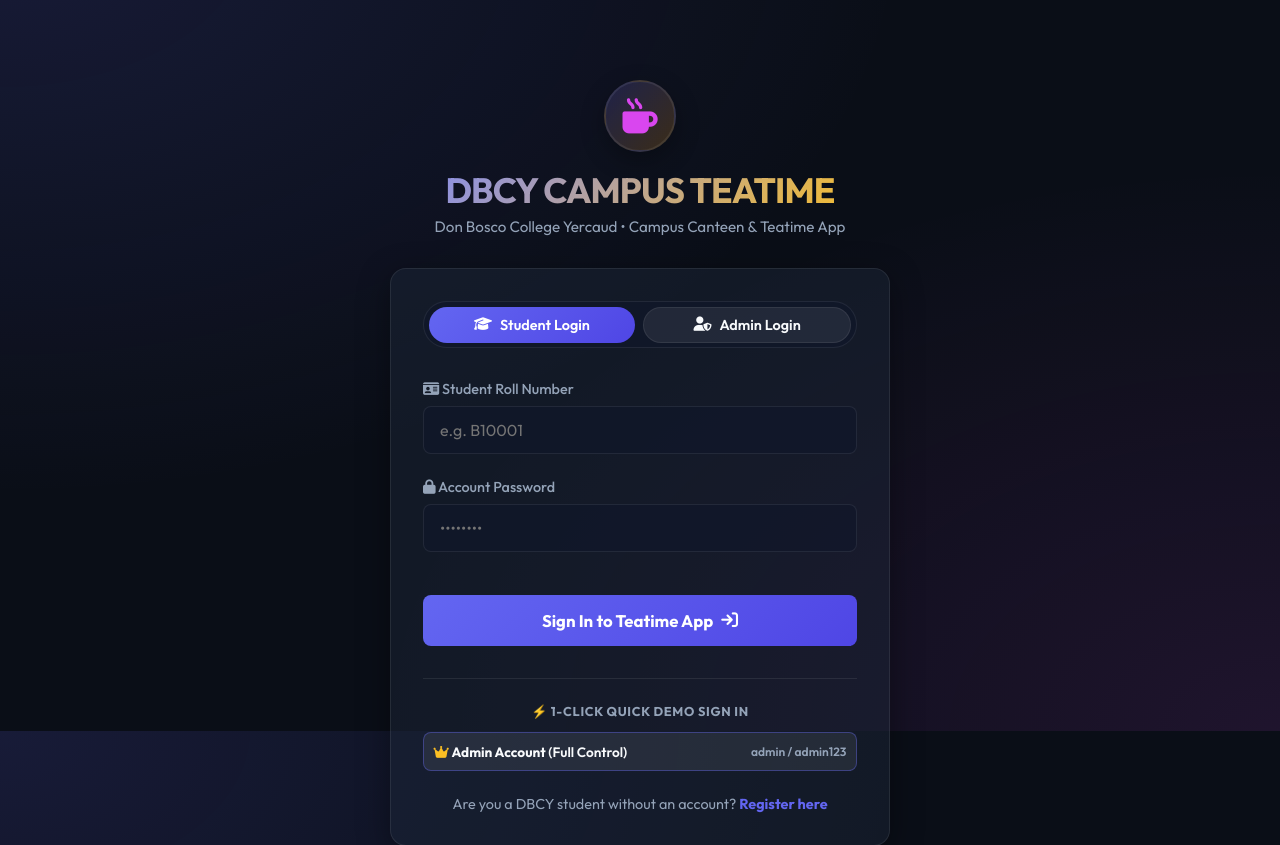
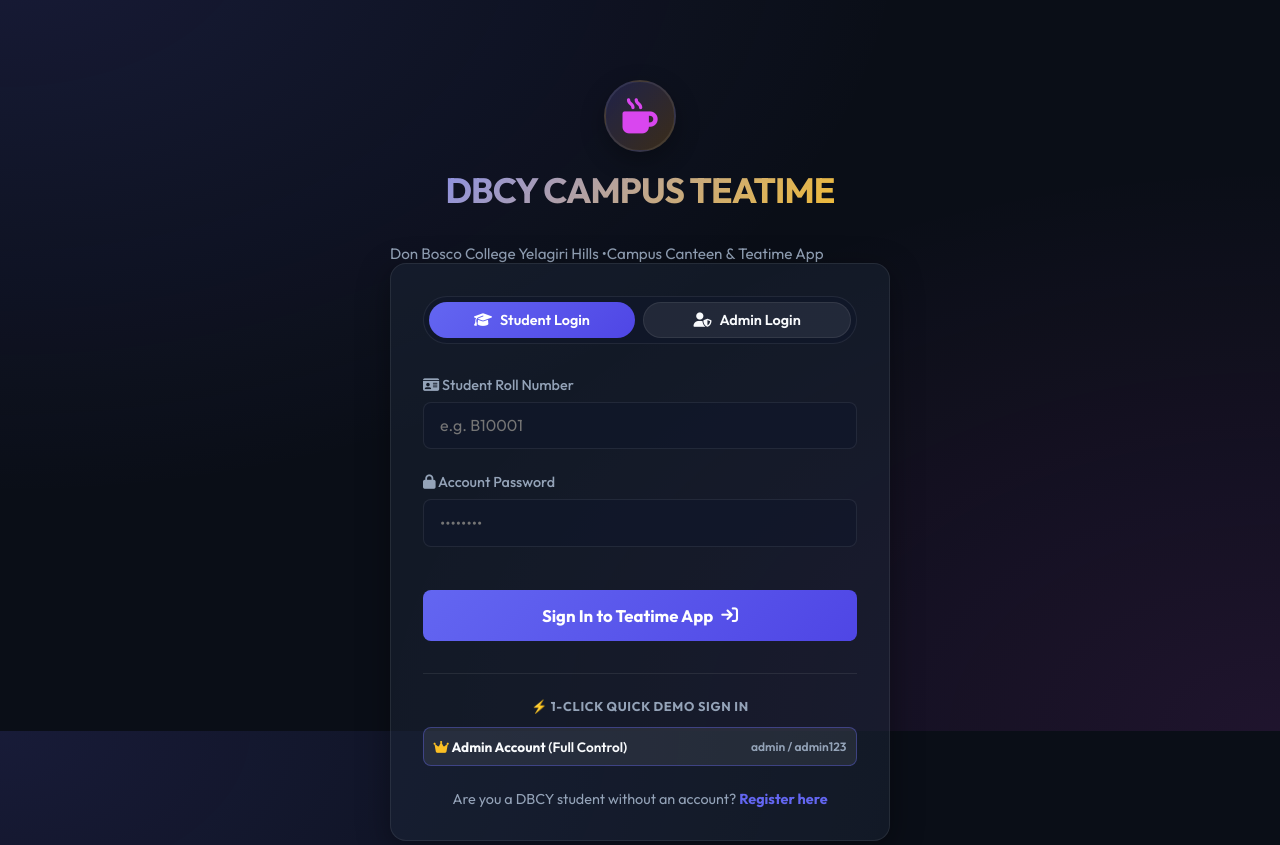
Before and after one commit to yogalakshmi273/TeaLink, a Flask app: page /login in a window 1280 px wide. Shown: the part 69-914 px from the top of the page. Run offline with Flask 3, Linux system fonts and the light colour scheme.

Commit message:
Update college name

```diff
--- a/templates/login.html
+++ b/templates/login.html
@@ -13,11 +13,11 @@
         <h1 style="font-size: 2.2rem; background: linear-gradient(135deg, #818cf8, #fbbf24); -webkit-background-clip: text; -webkit-text-fill-color: transparent; margin-bottom: 0.3rem;">
             DBCY CAMPUS TEATIME
         </h1>
-        <p style="color: var(--text-muted); font-size: 0.95rem;">
-            Don Bosco College Yercaud • Campus Canteen & Teatime App
-        </p>
+
     </div>
-
+<p style="color: var(--text-muted); font-size: 0.95rem;">
+    Don Bosco College Yelagiri Hills •Campus Canteen & Teatime App
+</p>
     <!-- Main Glass Card Container -->
     <div class="glass-card" style="padding: 2rem;">
 
```
